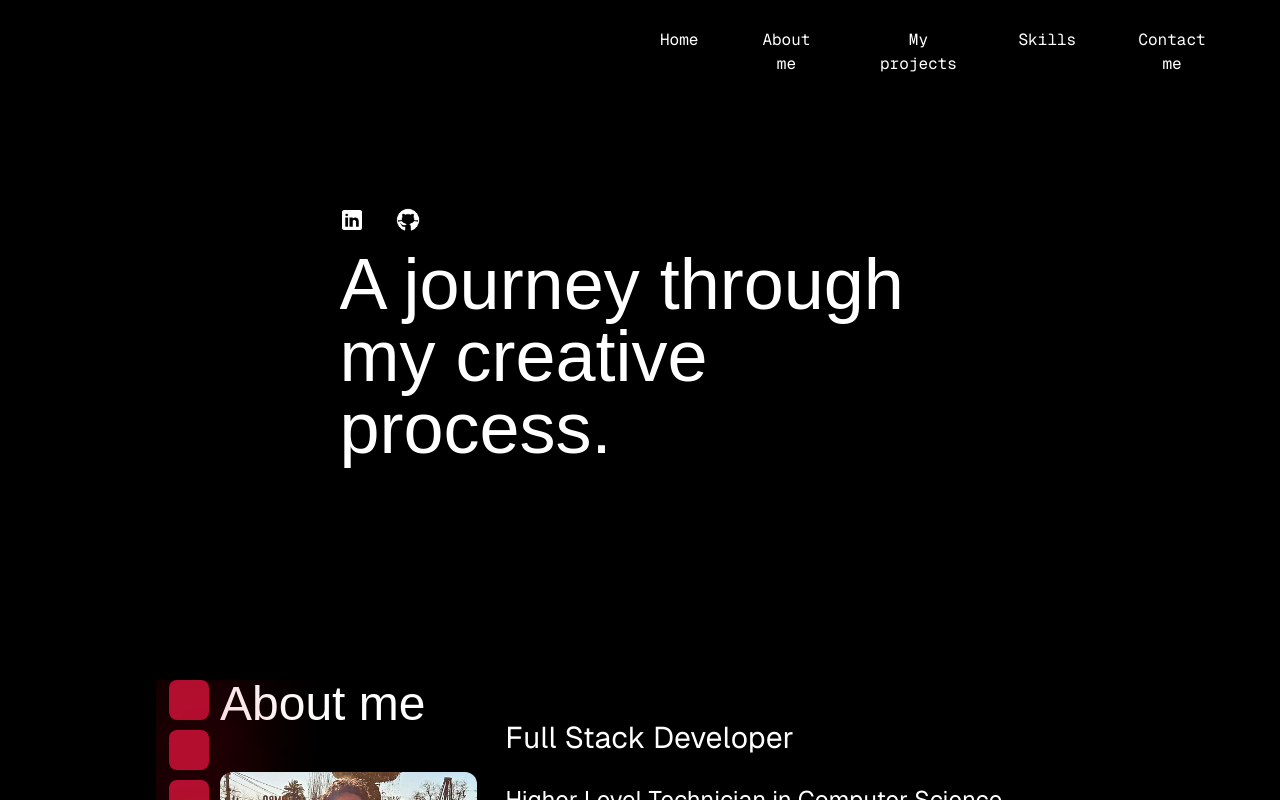
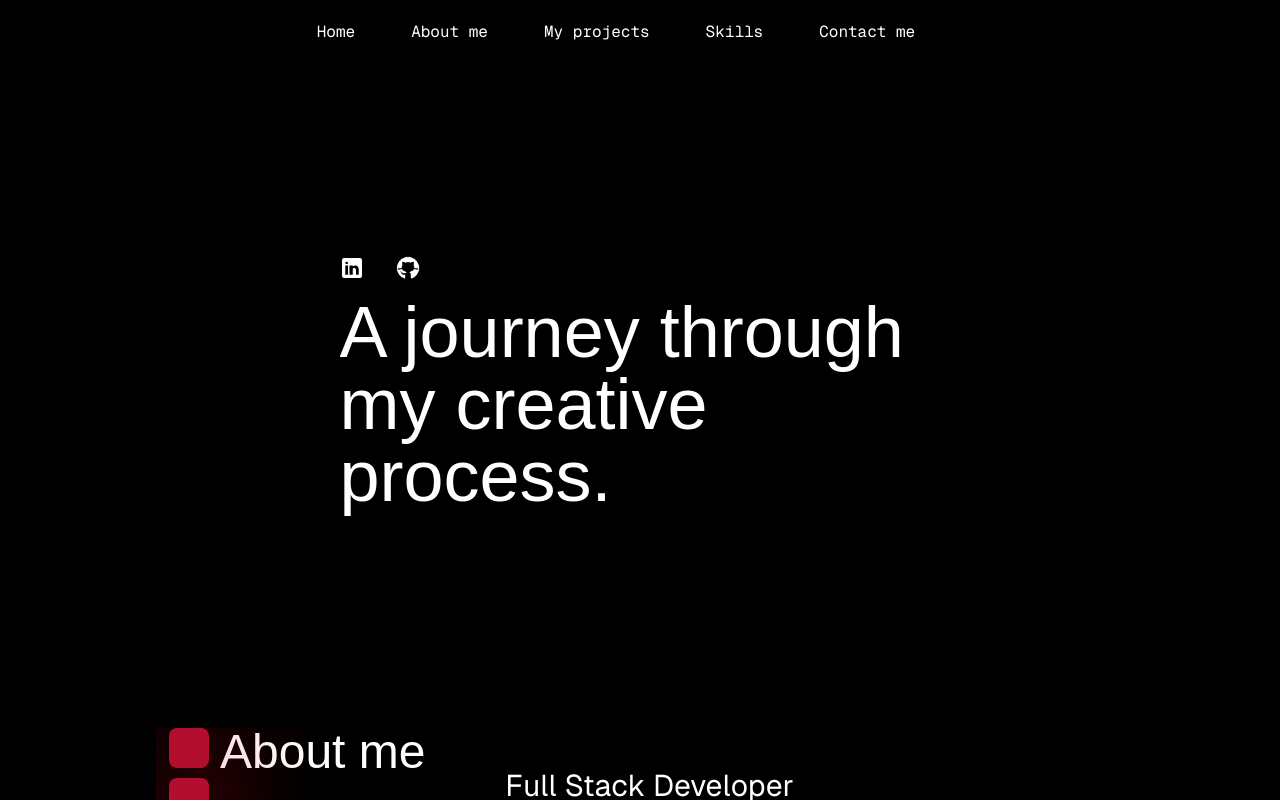
Before and after one commit to Raxter98/mi-portafolio, a Next.js app: page / in a window 1280 px wide. Shown: the top 800 px of the page. Built offline with nearby package versions, Linux system fonts and the light colour scheme.

Commit message:
agregando modificaciones a la navar

```diff
--- a/components/nav/page.tsx
+++ b/components/nav/page.tsx
@@ -32,68 +32,9 @@ export default function Navbar(){
 
 
     return (
-      <div >
-        {toggle ? (
-          <div className=" md:mt-5 z-50 fixed md:inline-flex  md:h-16 md:justify-center md:p-4 md:items-center  md:bg-[#00000005] md:rounded-lg md:shadow-lg ">
-            <ul>
-            <li className="md:hidden ">
-              <div className="md:hidden  text-white hover:text-[#1a1a1a] ml-2">
-                <button className="md:hidden " onClick={() => hidden()}>
-                  <AplicacionIcon />
-                </button>
-              </div>
-            </li>
-
-            <div className="md:inline-flex ">
-              <li className="text-white  transition transform  md:hover:-translate-y-1 motion-reduce:transition-none motion-reduce:hover:transform-none font-[family-name:var(--font-geist-mono)] rounded md:mr-12 hover:text-black hover:bg-gray-50 md:p-1 p-1">
-                <button onClick={() => scrollView("home")}>
-                  <span className="block hover:translate-x-4 transition transform motion-reduce:transition-none motion-reduce:hover:transform-none md:hover:translate-x-0">
-                    Home
-                  </span>
-                </button>
-              </li>
-              <li className="text-white transition transform  md:hover:-translate-y-1 motion-reduce:transition-none motion-reduce:hover:transform-none font-[family-name:var(--font-geist-mono)] rounded md:mr-12 hover:text-black hover:bg-gray-50 md:p-1 p-1">
-                <button onClick={() => scrollView("about")}>
-                  <span className="block hover:translate-x-4 transition transform motion-reduce:transition-none motion-reduce:hover:transform-none md:hover:translate-x-0">
-                    About me
-                  </span>
-                </button>
-              </li>
-              <li className="text-white transition transform md:hover:-translate-y-1 motion-reduce:transition-none motion-reduce:hover:transform-none font-[family-name:var(--font-geist-mono)] rounded md:mr-12 hover:text-black hover:bg-gray-50 md:p-1 p-1">
-                <button onClick={() => scrollView("projects")}>
-                  <span className="block hover:translate-x-4 transition transform motion-reduce:transition-none motion-reduce:hover:transform-none md:hover:translate-x-0">
-                    My projects
-                  </span>
-                </button>
-              </li>
-              <li className="text-white transition transform md:hover:-translate-y-1 motion-reduce:transition-none motion-reduce:hover:transform-none font-[family-name:var(--font-geist-mono)] rounded md:mr-12 hover:text-black hover:bg-gray-50 md:p-1 p-1">
-                <button onClick={() => scrollView("skills")}>
-                  <span className="block hover:translate-x-4 transition transform motion-reduce:transition-none motion-reduce:hover:transform-none md:hover:translate-x-0">
-                    Skills
-                  </span>
-                </button>
-              </li>
-              <li className="text-white transition transform md:hover:-translate-y-1 motion-reduce:transition-none motion-reduce:hover:transform-none font-[family-name:var(--font-geist-mono)] rounded md:mr-12 hover:text-black hover:bg-gray-50 md:p-1 p-1">
-                <button onClick={() => scrollView("contact")}>
-                  <span className="block hover:translate-x-4 transition transform motion-reduce:transition-none motion-reduce:hover:transform-none md:hover:translate-x-0">
-                    Contact me
-                  </span>
-                </button>
-              </li>
-            </div>
-            </ul>
-          </div>
-        ) : (
-            <div className=" md:mt-5 z-50 fixed md:inline-flex  md:h-16 md:justify-center md:p-4 md:items-center  md:bg-[#00000005] md:rounded-lg md:shadow-lg ">
-            <div className="md:hidden  text-white hover:text-[#1a1a1a] ml-2">
-              <button className="md:hidden " onClick={() => hidden()}>
-                <AplicacionIcon />
-              </button>
-            </div>
-
-
-            <div className="md:inline-flex ">
-              <ul className="hidden md:inline-flex md:justify-end w-full  ">
+      <div>
+        <div className="hidden md:flex mt-4">
+              <ul className="md:inline-flex    ">
                 <li className="text-white transition transform  md:hover:-translate-y-1 motion-reduce:transition-none motion-reduce:hover:transform-none font-[family-name:var(--font-geist-mono)] rounded md:mr-12 hover:text-black hover:bg-gray-50 md:p-1 p-1">
                   <button onClick={() => scrollView("home")}>
                     <span className="block hover:translate-x-4 transition transform motion-reduce:transition-none motion-reduce:hover:transform-none md:hover:translate-x-0">
@@ -131,9 +72,60 @@ export default function Navbar(){
                   </button>
                 </li>
               </ul>
-            </div>
           </div>
-        )}
+
+
+
+
+
+
+          <div className="md:hidden fixed z-50">
+<div className=" text-white hover:text-[#1a1a1a]">
+<button onClick={()=>hidden()}>
+
+          <AplicacionIcon/>
+</button>
+</div>
+              <ul className={toggle ? "md:inline-flex": "hidden"}>
+                <li className="text-white transition transform  md:hover:-translate-y-1 motion-reduce:transition-none motion-reduce:hover:transform-none font-[family-name:var(--font-geist-mono)] rounded md:mr-12 hover:text-black hover:bg-gray-50 md:p-1 p-1">
+                  <button onClick={() => scrollView("home")}>
+                    <span className="block hover:translate-x-4 transition transform motion-reduce:transition-none motion-reduce:hover:transform-none md:hover:translate-x-0">
+                      Home
+                    </span>
+                  </button>
+                </li>
+
+                <li className="text-white transition transform md:hover:-translate-y-1 motion-reduce:transition-none motion-reduce:hover:transform-none font-[family-name:var(--font-geist-mono)] rounded md:mr-12 hover:text-black hover:bg-gray-50 md:p-1 p-1">
+                  <button onClick={() => scrollView("about")}>
+                    <span className="block hover:translate-x-4 transition transform motion-reduce:transition-none motion-reduce:hover:transform-none md:hover:translate-x-0">
+                      About me
+                    </span>
+                  </button>
+                </li>
+                <li className="text-white transition transform md:hover:-translate-y-1 motion-reduce:transition-none motion-reduce:hover:transform-none font-[family-name:var(--font-geist-mono)] rounded md:mr-12 hover:text-black hover:bg-gray-50 md:p-1 p-1">
+                  <button onClick={() => scrollView("projects")}>
+                    <span className="block hover:translate-x-4 transition transform motion-reduce:transition-none motion-reduce:hover:transform-none md:hover:translate-x-0">
+                      My projects
+                    </span>
+                  </button>
+                </li>
+                <li className="text-white transition transform md:hover:-translate-y-1 motion-reduce:transition-none motion-reduce:hover:transform-none font-[family-name:var(--font-geist-mono)] rounded md:mr-12 hover:text-black hover:bg-gray-50 md:p-1 p-1">
+                  <button onClick={() => scrollView("skills")}>
+                    <span className="block hover:translate-x-4 transition transform motion-reduce:transition-none motion-reduce:hover:transform-none md:hover:translate-x-0">
+                      Skills
+                    </span>
+                  </button>
+                </li>
+                <li className="text-white transition transform md:hover:-translate-y-1 motion-reduce:transition-none motion-reduce:hover:transform-none font-[family-name:var(--font-geist-mono)] rounded md:mr-12 hover:text-black hover:bg-gray-50 md:p-1 p-1">
+                  <button onClick={() => scrollView("contact")}>
+                    <span className="block hover:translate-x-4 transition transform motion-reduce:transition-none motion-reduce:hover:transform-none md:hover:translate-x-0">
+                      Contact me
+                    </span>
+                  </button>
+                </li>
+              </ul>
+          </div>
+
       </div>
     );
 }
```
